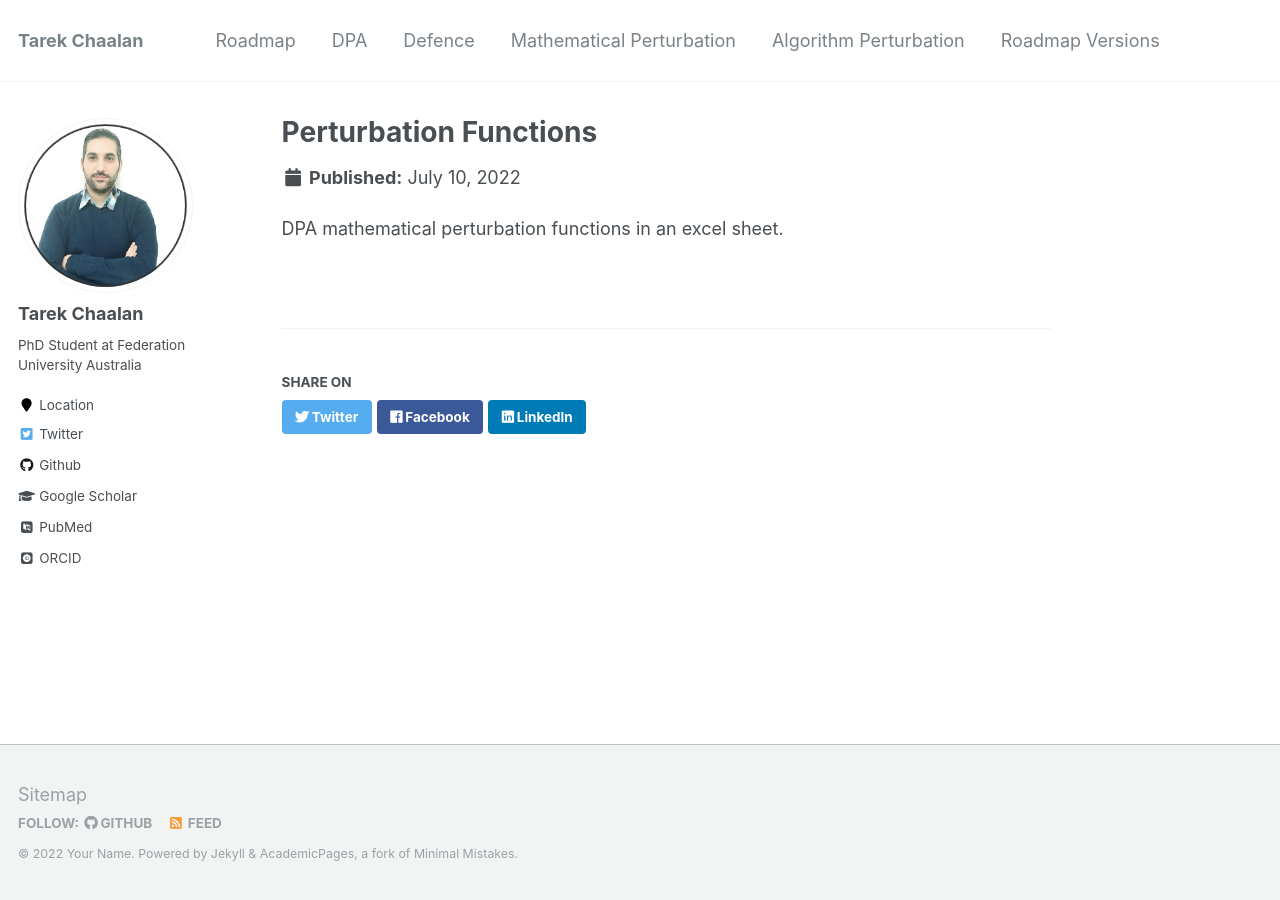
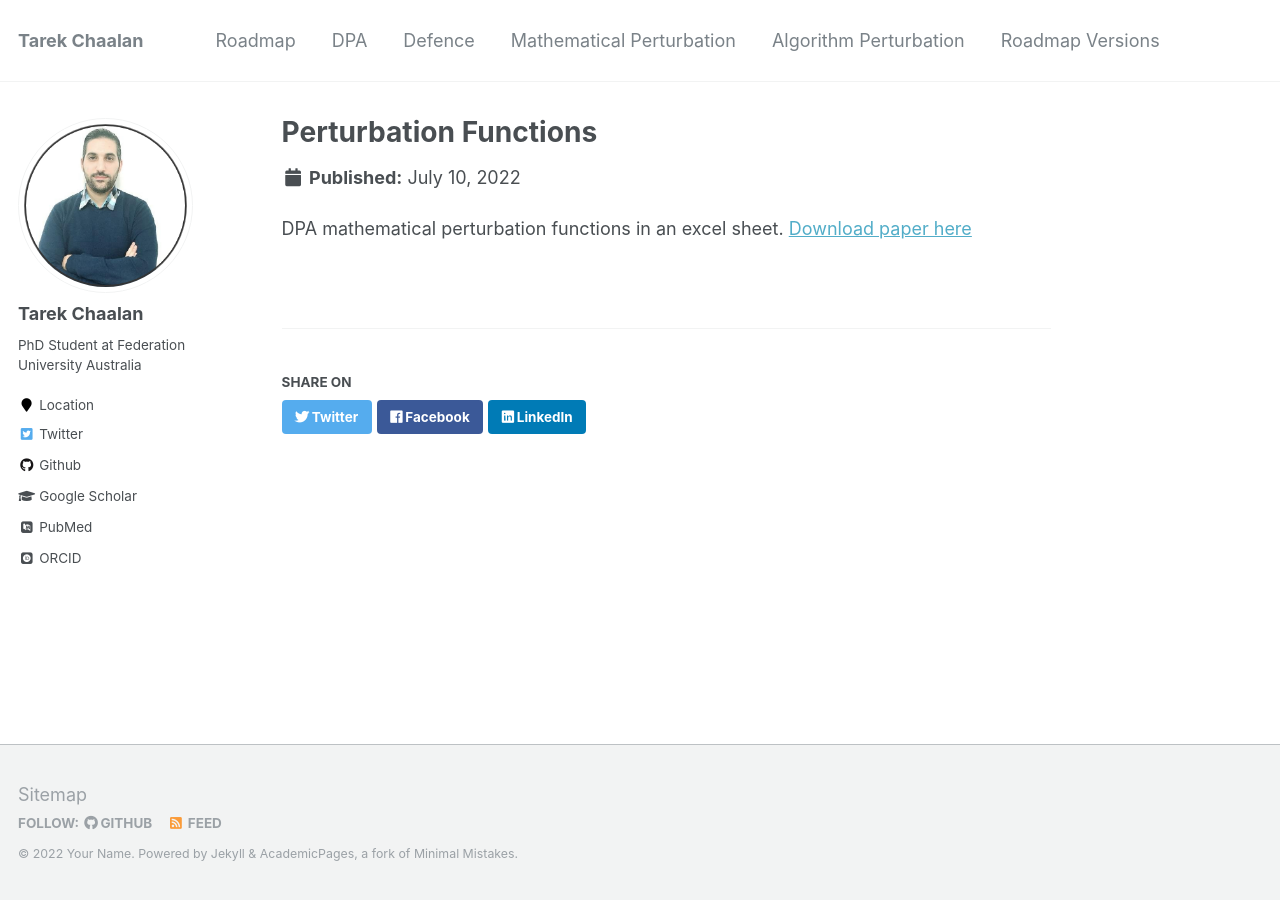
Before and after one commit to phoenixml/roadmap.github.io, a Jekyll site: the page built from _portfolio/portfolio-1.md, in a window 1280 px wide. Built offline with Jekyll 4.4.1, drawn with Linux system fonts in a browser that asks for light colours; some web fonts are replaced.

Commit message:
Signed-off-by: Tarek <14360476+tee2015@users.noreply.github.com>

```diff
--- a/_portfolio/portfolio-1.md
+++ b/_portfolio/portfolio-1.md
@@ -1,7 +1,9 @@
 ---
 title: "Perturbation Functions"
-excerpt: "DPA mathematical perturbation functions<br/><src='/files/Mathematical Perturbation Functions.xlsx'>"
+excerpt: "DPA mathematical perturbation"
+url: 'https://phoenixml.github.io/roadmap.github.io/files/Mathematical Perturbation Functions.xlsx'
 collection: portfolio
 ---
 
 DPA mathematical perturbation functions in an excel sheet.
+[Download paper here](https://phoenixml.github.io/roadmap.github.io/files/Mathematical Perturbation Functions.xlsx')
```
